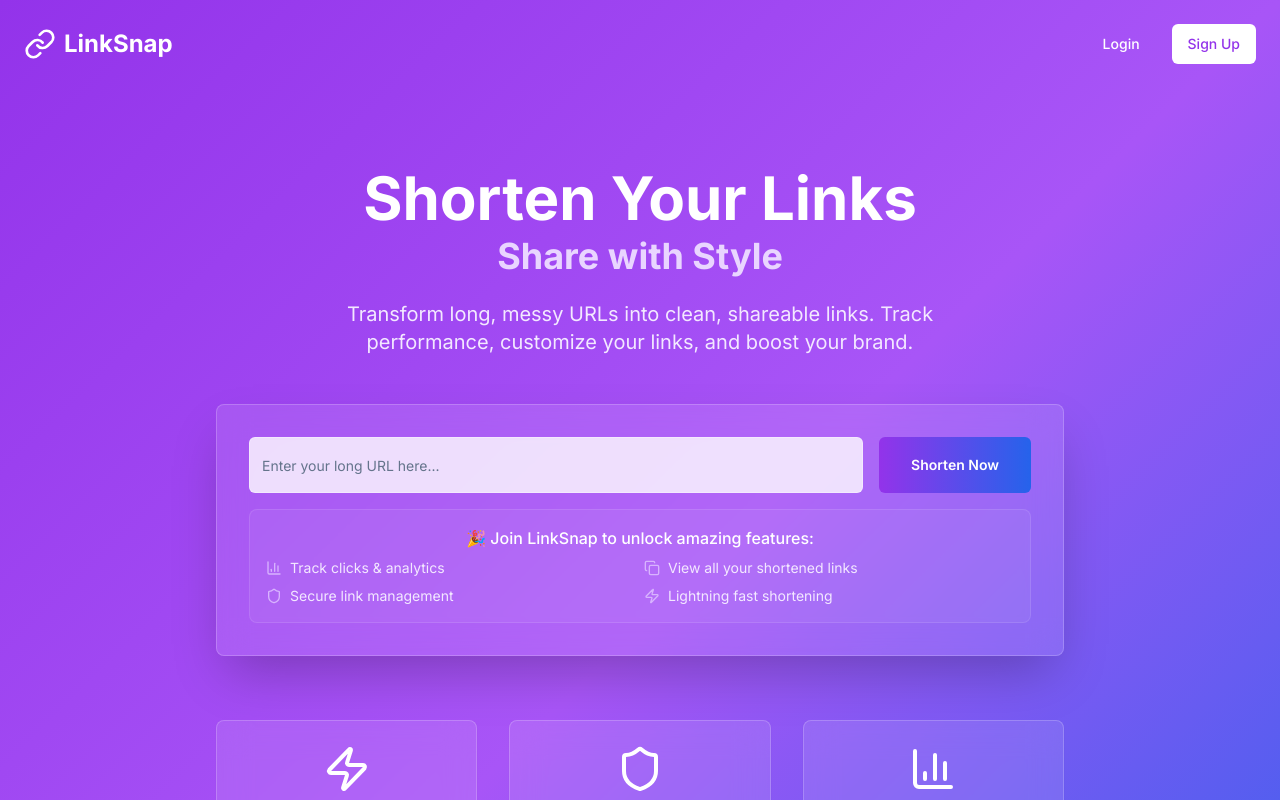
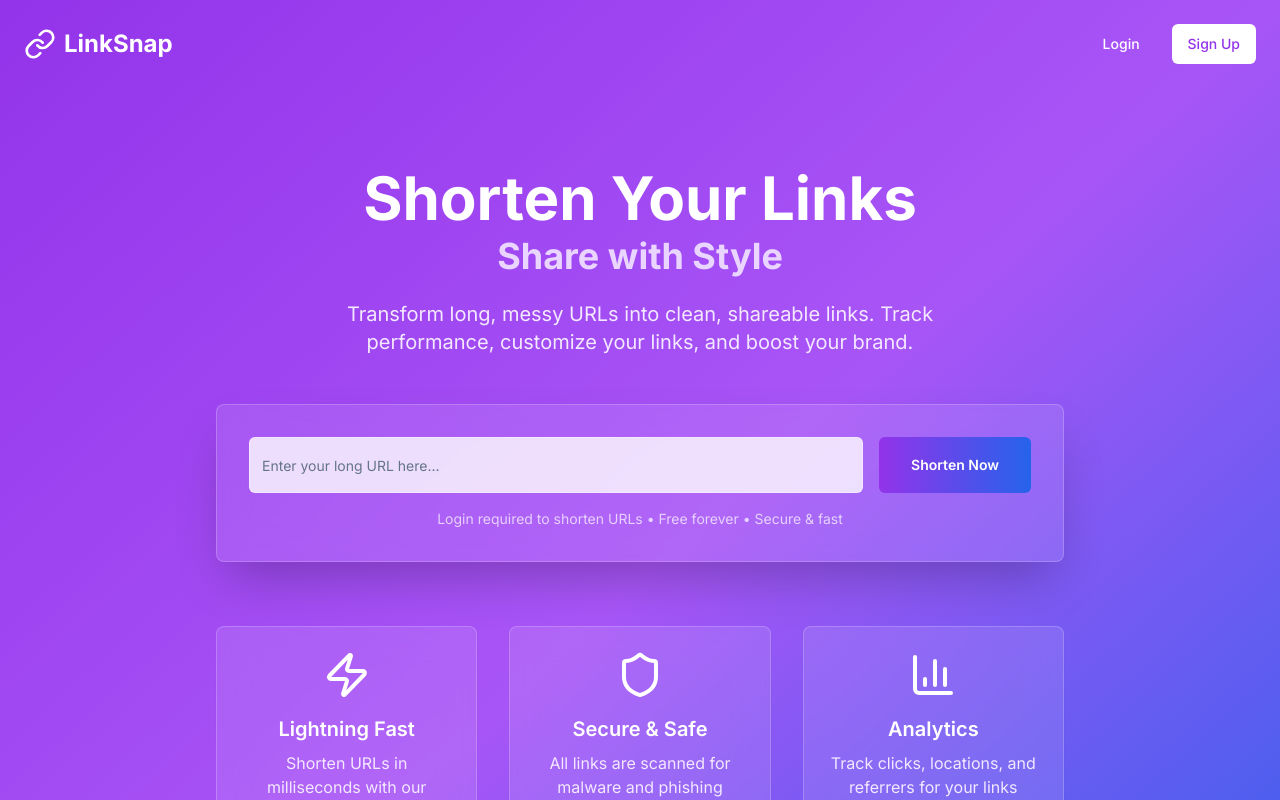
Before and after one commit to ashutoshh-17/LinkSnap-Web_Link_Shortener, a React (Vite) app: page / in a window 1280 px wide. Shown: the top 800 px of the page. Built offline with nearby package versions, Linux system fonts and the light colour scheme.

Commit message:
Reverted to commit 8e2e4848b5d830780e8e5dded1dfbe63eb04c410

```diff
--- a/src/pages/Index.tsx
+++ b/src/pages/Index.tsx
@@ -29,8 +29,8 @@ const Index = () => {
       // Store the URL in localStorage so we can use it after login
       localStorage.setItem('pendingUrl', url);
       toast({
-        title: "Join LinkSnap to Continue",
-        description: "Create your free account to shorten URLs and track analytics",
+        title: "Login Required",
+        description: "Please login to shorten URLs",
       });
       // Redirect to login page
       window.location.href = '/login';
@@ -124,27 +124,9 @@ const Index = () => {
               {isLoading ? 'Shortening...' : 'Shorten Now'}
             </Button>
           </div>
-          <div className="mt-4 p-4 bg-white/5 rounded-lg border border-white/10">
-            <p className="text-white font-medium mb-2">🎉 Join LinkSnap to unlock amazing features:</p>
-            <div className="grid md:grid-cols-2 gap-2 text-sm text-purple-100">
-              <div className="flex items-center">
-                <BarChart3 className="h-4 w-4 mr-2 text-purple-300" />
-                Track clicks & analytics
-              </div>
-              <div className="flex items-center">
-                <Copy className="h-4 w-4 mr-2 text-purple-300" />
-                View all your shortened links
-              </div>
-              <div className="flex items-center">
-                <Shield className="h-4 w-4 mr-2 text-purple-300" />
-                Secure link management
-              </div>
-              <div className="flex items-center">
-                <Zap className="h-4 w-4 mr-2 text-purple-300" />
-                Lightning fast shortening
-              </div>
-            </div>
-          </div>
+          <p className="text-white/70 mt-4 text-sm">
+            Login required to shorten URLs • Free forever • Secure & fast
+          </p>
         </Card>
 
         {/* Features */}
```
